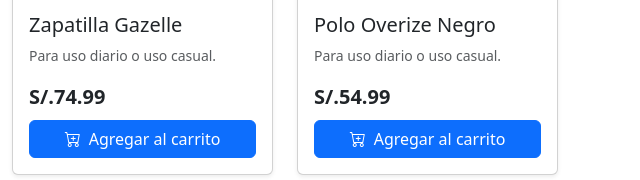
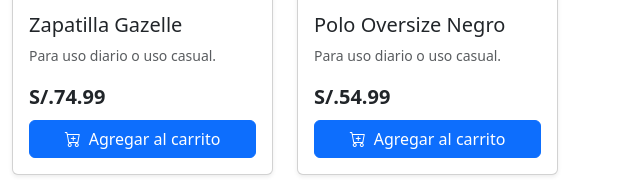
Before and after one commit to Marukosu-1/ReestrenaTienda, a plain HTML site: page explorar.html in a window 1280 px wide. Shown: the part 782-962 px from the top of the page, 640-1280 px from the left. Drawn offline with nearby package versions, Linux system fonts and the light colour scheme.

Commit message:
explorar.html actulizado oversize

```diff
--- a/explorar.html
+++ b/explorar.html
@@ -218,7 +218,7 @@
             <div class="card h-100 shadow-sm">
                 <img src="img/yaka.jpg" class="card-img-top" alt="Producto 4">
                 <div class="card-body d-flex flex-column">
-                    <h5 class="card-title">Polo Overize Negro</h5>
+                    <h5 class="card-title">Polo Oversize Negro</h5>
                     <p class="card-text text-muted small">Para uso diario o uso casual.</p>
                     <div class="mt-auto">
                         <span class="fs-5 fw-bold text-dark d-block mb-2">S/.54.99</span>
```
